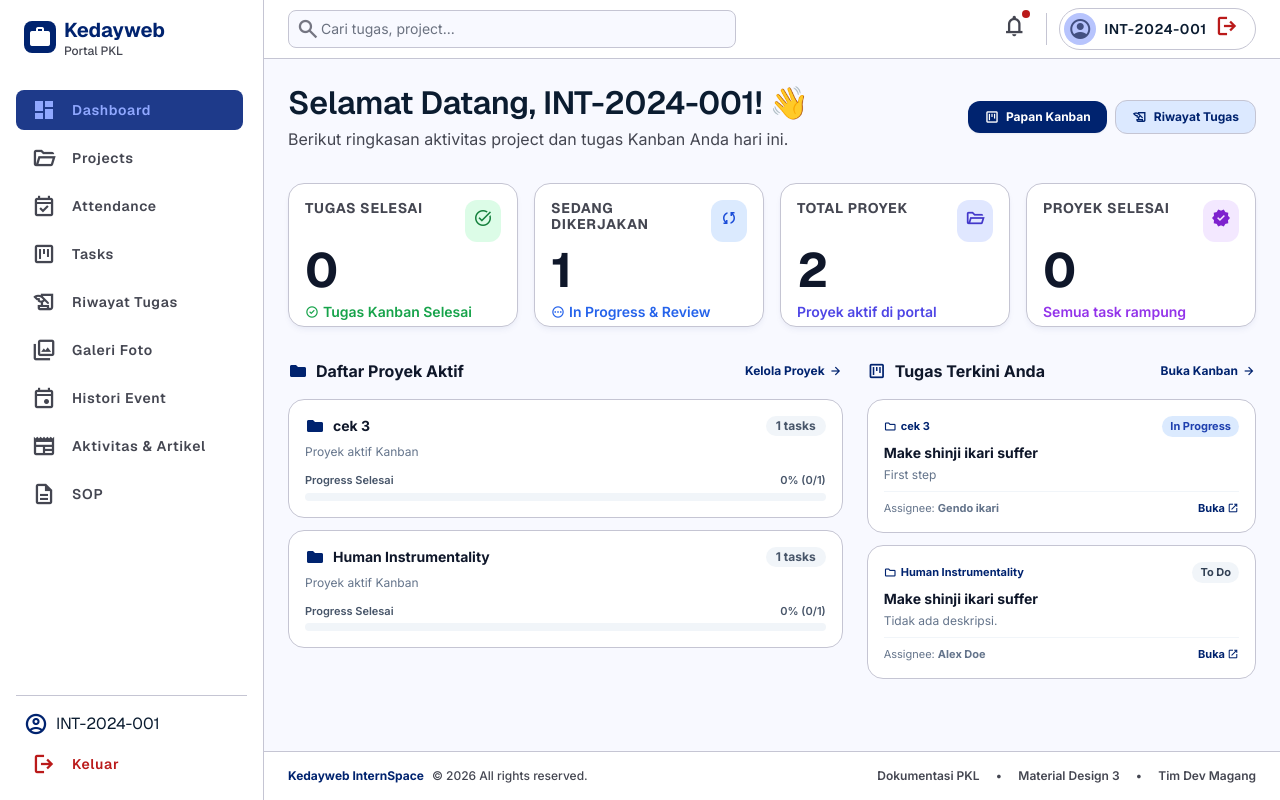
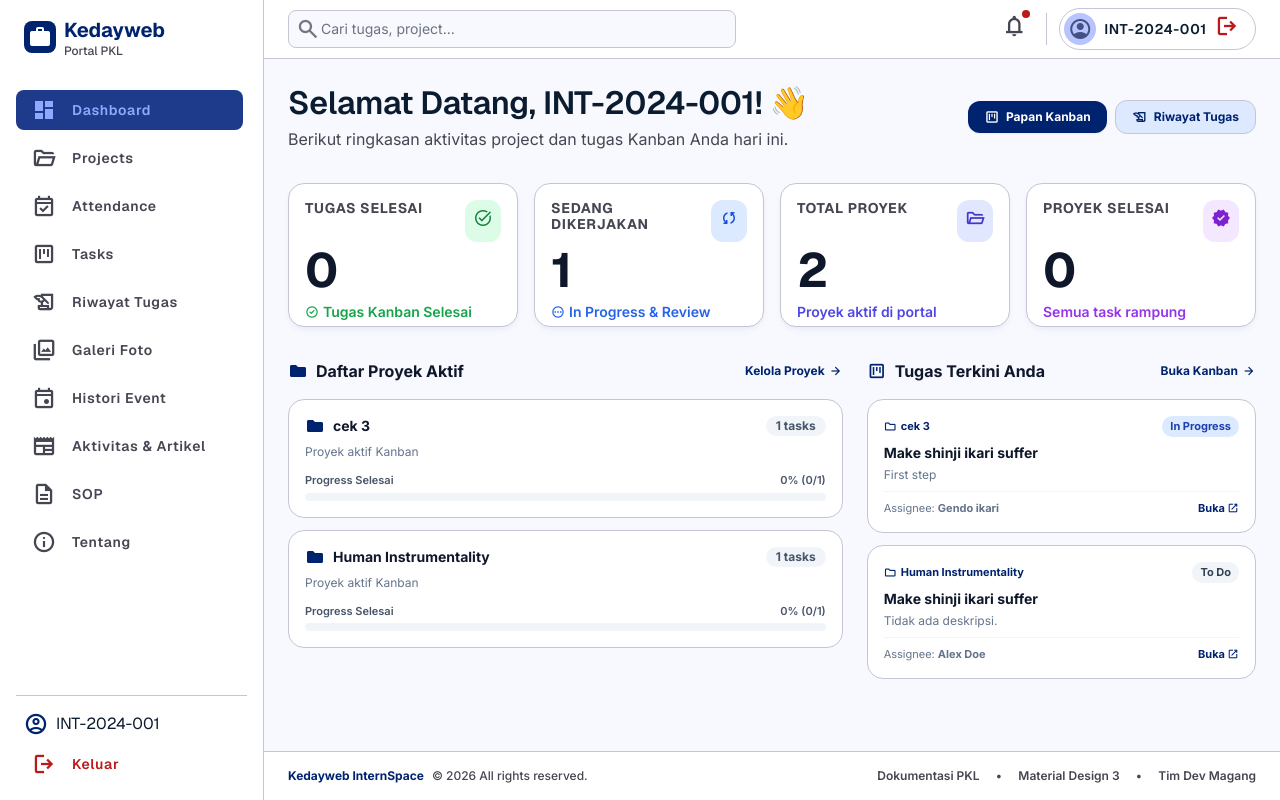
Before and after one commit to NeedSomeZZZ/WebsiteAnakMagang, a PHP site: page /dashboard.php in a window 1280 px wide. Run offline with PHP 8.4, Linux system fonts and the light colour scheme; a user stored in the database is signed in; data comes from the database, SQL or seed files in the repository; some libraries are stand-ins or nearby versions.

Commit message:
BAru!!
Penambahan "Tentang" di navbar pada dashboard intern

```diff
--- a/partials/sidebar-intern.php
+++ b/partials/sidebar-intern.php
@@ -29,6 +29,7 @@ $intern_nav_items = [
     'events'       => ['label' => 'Histori Event',       'icon' => 'event',           'href' => $root_prefix . 'event_history.php', 'i18n' => 'nav_events'],
     'article'      => ['label' => 'Aktivitas & Artikel', 'icon' => 'newspaper',       'href' => $root_prefix . 'article.php',      'i18n' => 'nav_article'],
     'sop'          => ['label' => 'SOP',                 'icon' => 'description',     'href' => $root_prefix . 'sop.php',          'i18n' => 'nav_sop'],
+    'about'        => ['label' => 'Tentang',             'icon' => 'info',            'href' => $root_prefix . 'about.php',        'i18n' => 'nav_about'],
 ];
 
 if (current_user_role() === 'admin' || current_user_role() === 'superadmin') {
```
